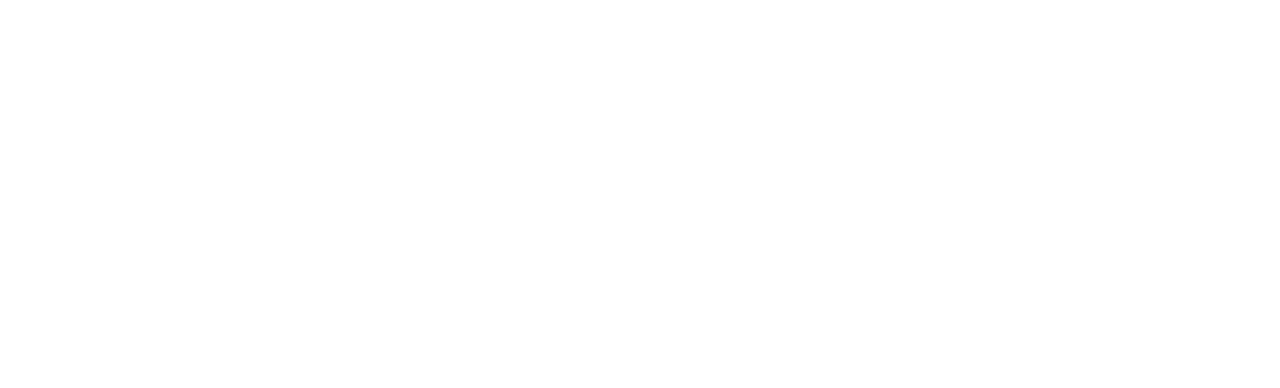
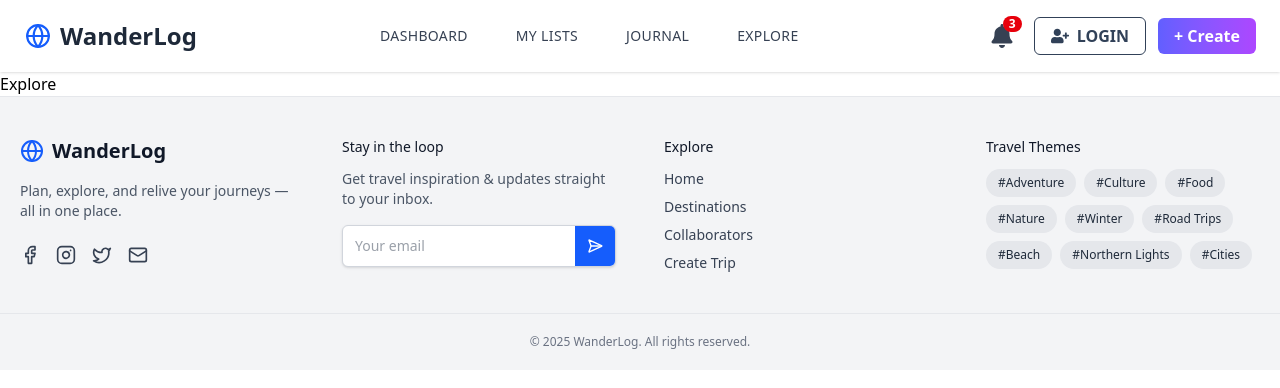
Before and after one commit to Pervaz11/WanderLog-mini-project, a React (Vite) app in the folder client/: page /explore in a window 1280 px wide. Before the commit this address had no page. Shown: the top 388 px of the page. Built offline with nearby package versions, Linux system fonts and the light colour scheme.

Commit message:
feat(router): register routes for MyList, Journey, and Explore pages

```diff
--- a/client/src/layouts/Navbar.tsx
+++ b/client/src/layouts/Navbar.tsx
@@ -27,17 +27,17 @@
                     </Link>
                 </li>
                 <li>
-                    <Link to="/Apartments" className="text-gray-700 hover:text-black transition relative px-4 py-2 duration-300  dark:hover:text-black before:absolute before:bottom-0 before:left-4 before:w-0 before:h-[2px] before:bg-black dark:before:bg-black before:transition-all text-sm before:duration-300 hover:before:w-8">
+                    <Link to="/my-lists" className="text-gray-700 hover:text-black transition relative px-4 py-2 duration-300  dark:hover:text-black before:absolute before:bottom-0 before:left-4 before:w-0 before:h-[2px] before:bg-black dark:before:bg-black before:transition-all text-sm before:duration-300 hover:before:w-8">
                         My Lists
                     </Link>
                 </li>
                 <li>
-                    <Link to="/About" className="text-gray-700 hover:text-black transition relative px-4 py-2 duration-300  dark:hover:text-black before:absolute before:bottom-0 before:left-4 before:w-0 before:h-[2px] before:bg-black dark:before:bg-black before:transition-all text-sm before:duration-300 hover:before:w-7">
+                    <Link to="/journal" className="text-gray-700 hover:text-black transition relative px-4 py-2 duration-300  dark:hover:text-black before:absolute before:bottom-0 before:left-4 before:w-0 before:h-[2px] before:bg-black dark:before:bg-black before:transition-all text-sm before:duration-300 hover:before:w-7">
                         Journal
                     </Link>
                 </li>
                 <li>
-                    <Link to="/Contact" className="text-gray-700 hover:text-black transition relative px-4 py-2 duration-300  dark:hover:text-black before:absolute before:bottom-0 before:left-4 before:w-0 before:h-[2px] before:bg-black dark:before:bg-black before:transition-all text-sm before:duration-300 hover:before:w-7">
+                    <Link to="/explore" className="text-gray-700 hover:text-black transition relative px-4 py-2 duration-300  dark:hover:text-black before:absolute before:bottom-0 before:left-4 before:w-0 before:h-[2px] before:bg-black dark:before:bg-black before:transition-all text-sm before:duration-300 hover:before:w-7">
                         Explore
                     </Link>
                 </li>
--- /dev/null
+++ b/client/src/pages/Explore.tsx
@@ -0,0 +1,7 @@
+const Explore = () => {
+    return (
+        <div>Explore</div>
+    )
+}
+
+export default Explore
--- /dev/null
+++ b/client/src/pages/Journal.tsx
@@ -0,0 +1,7 @@
+const Journey = () => {
+    return (
+        <div>Journal</div>
+    )
+}
+
+export default Journey
--- /dev/null
+++ b/client/src/pages/MyLists.tsx
@@ -0,0 +1,7 @@
+const MyLists = () => {
+    return (
+        <div>MyLists</div>
+    )
+}
+
+export default MyLists
```
Also changed, not shown: client/src/routes/index.tsx (+7 -0 lines).
